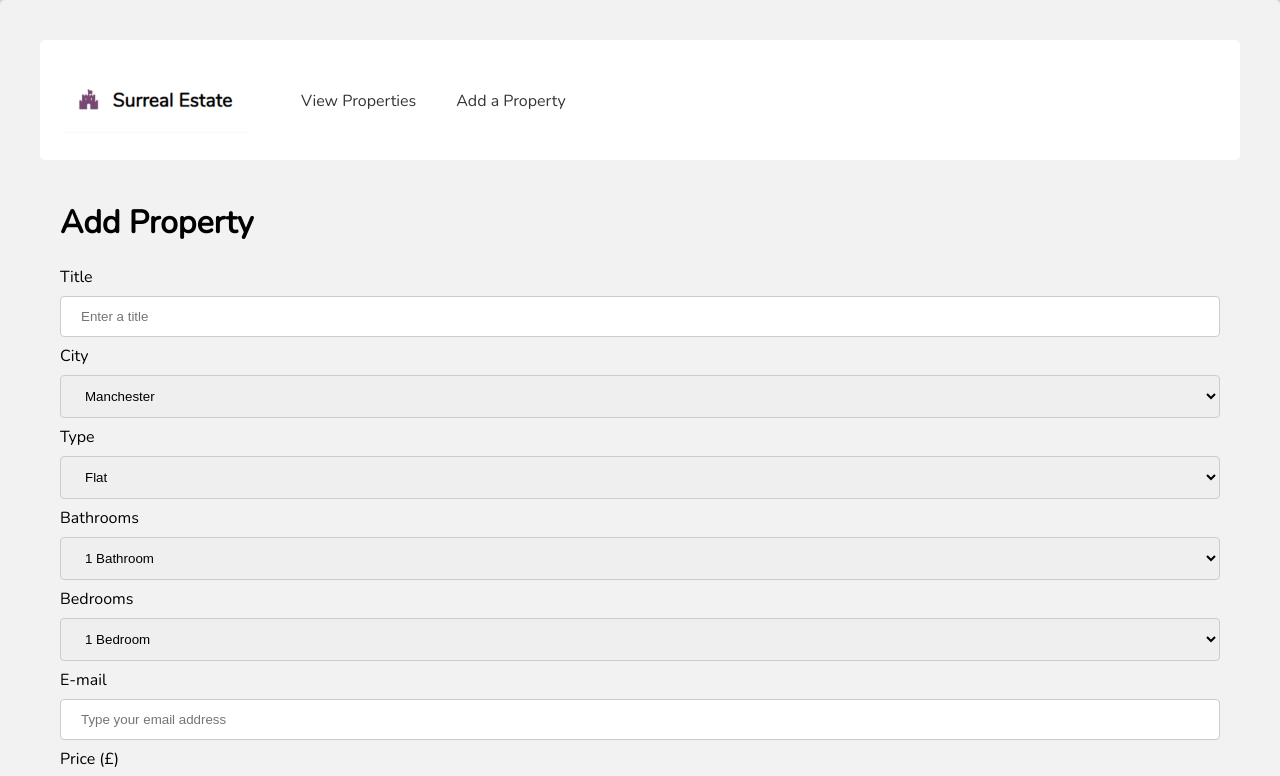
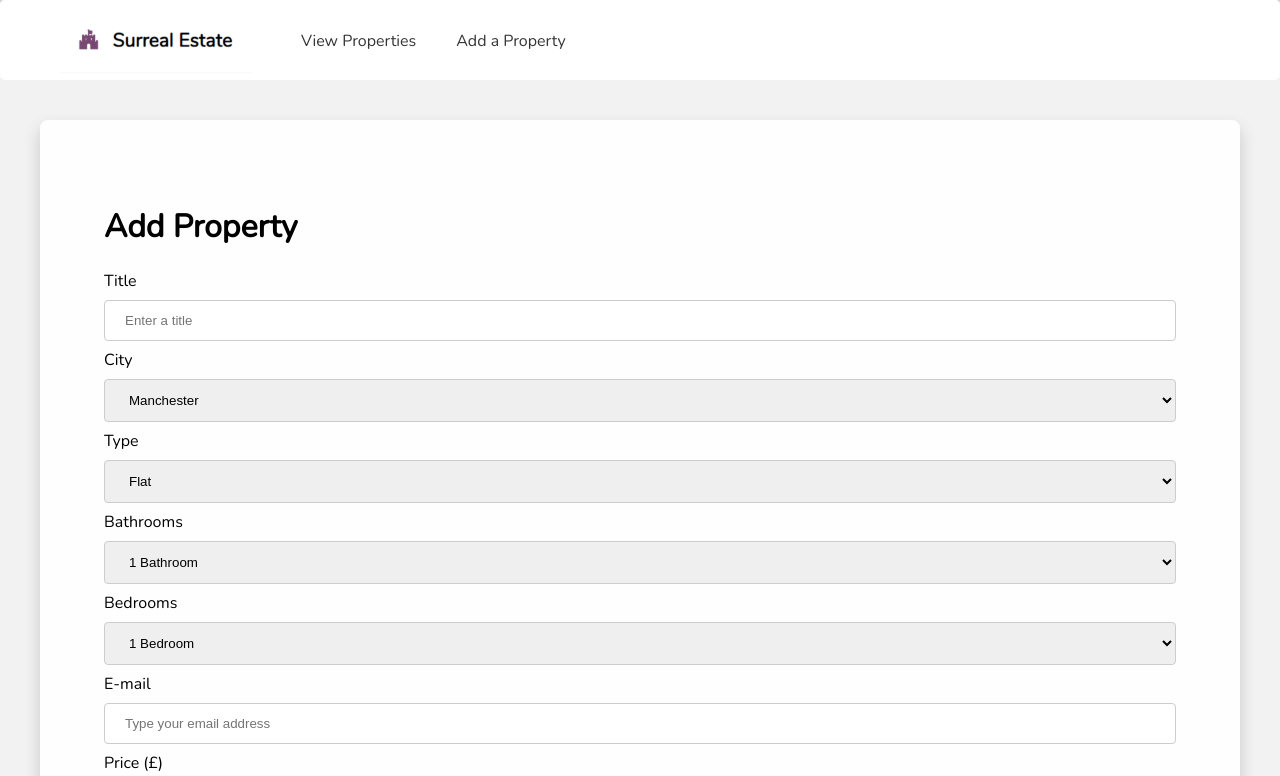
Before and after one commit to jcainuk/surreal-estate, a React (Create React App) app: page /AddProperty in a window 1280 px wide. Shown: the top 776 px of the page. Built offline with nearby package versions, Linux system fonts and the light colour scheme.

Commit message:
Fixing css issues

```diff
--- a/src/components/AddProperty.js
+++ b/src/components/AddProperty.js
@@ -46,7 +46,7 @@ const AddProperty = () => {
     setFields({ ...fields, [event.target.name]: event.target.value });
   };
   return (
-    <div>
+    <div className="addproperty">
       <h1>Add Property</h1>
       <Alert message={alert.message} success={alert.isSuccess} />
 
--- a/src/styles/AddProperty.css
+++ b/src/styles/AddProperty.css
@@ -1,3 +1,16 @@
+.addproperty {
+  background-color: rgb(255, 254, 254);
+  display: flex;
+  flex-direction: column;
+  box-shadow: 0 8px 16px rgb(38 38 48 / 20%);
+  margin: 40px;
+  padding:5%;
+  font-size: 16px;
+  list-style-type: none;
+  border-radius: 8px;
+}
+
+
 input[type=text], select {
   width: 100%;
   padding: 12px 20px;
@@ -43,10 +56,10 @@ input[type=submit]:hover {
   background-color: #45a049;
 }
 
-div {
+ div {
   border-radius: 5px;
   background-color: #f2f2f2;
-  padding: 20px;
+
 }
 
 .add-property-button {
@@ -57,6 +70,7 @@ div {
   background-color: #12093b;
   color: white;
   cursor: pointer;
+  font-size: 16px;
 
 
 }
```
